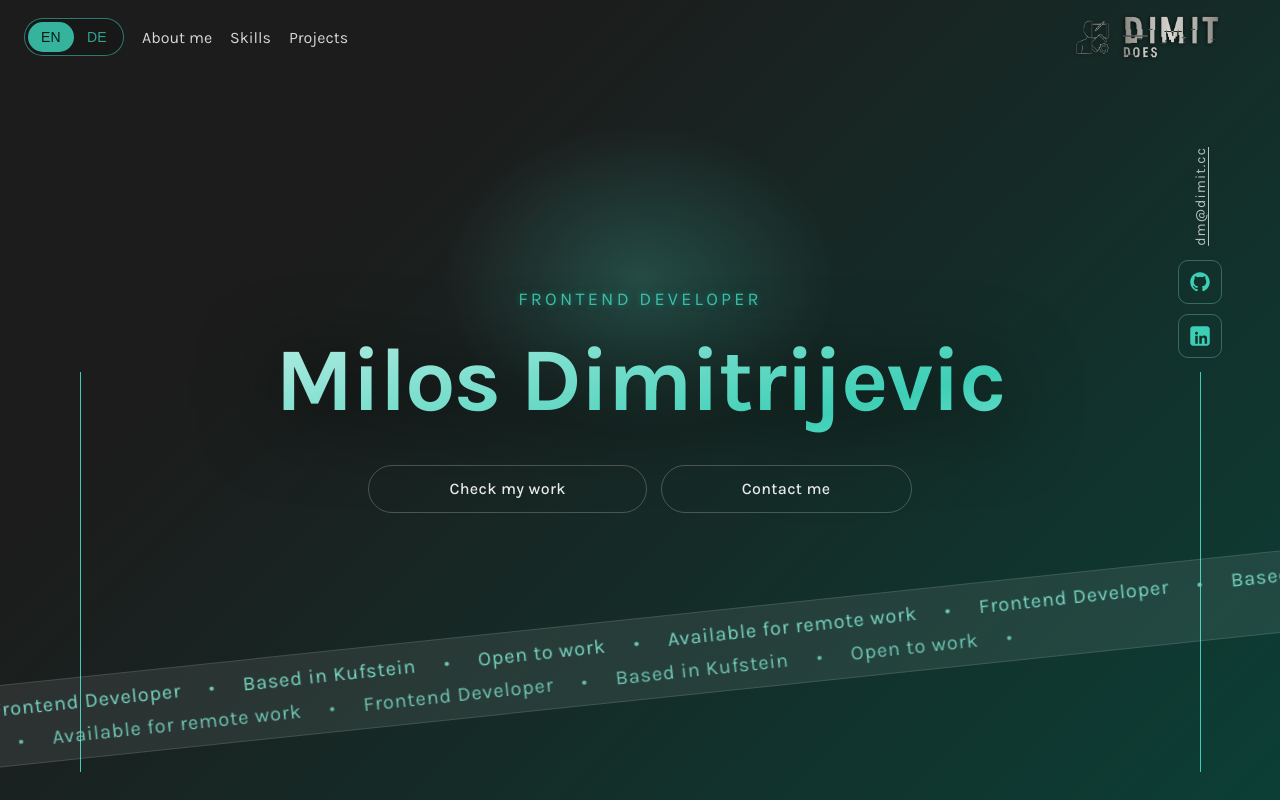
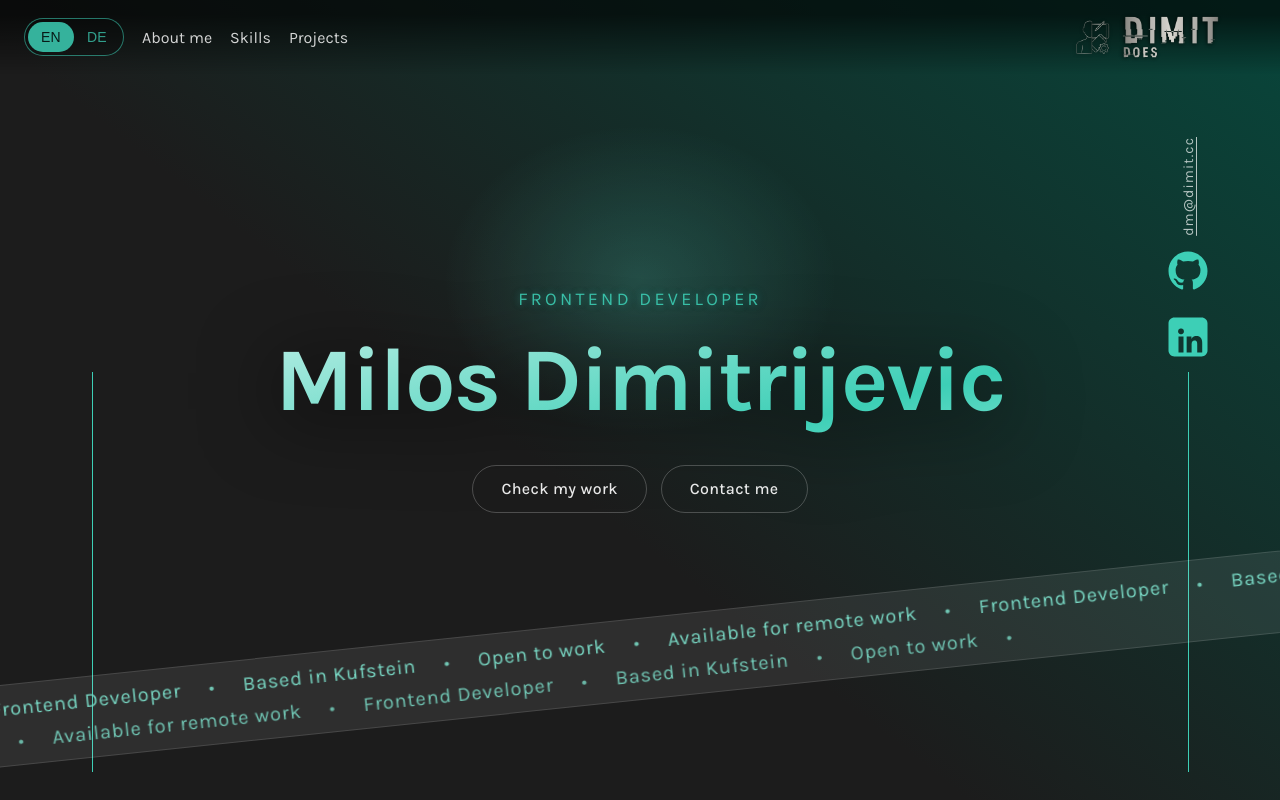
Before and after one commit to milosdimi/angular-portfolio, an Angular app: page / in a window 1280 px wide. Shown: the top 800 px of the page. Built offline with nearby package versions, Linux system fonts and the light colour scheme.

Commit message:
fine tuning header, hero

```diff
--- a/src/app/app.routes.ts
+++ b/src/app/app.routes.ts
@@ -8,7 +8,5 @@ export const routes: Routes = [
   { path: '', component: HomeComponent, pathMatch: 'full' },
   { path: 'impressum', component: ImprintComponent, title: 'Impressum' },
   { path: 'datenschutz', component: PrivacyComponent, title: 'Datenschutz' },
-
-  // redirect unknown routes to home
   { path: '**', redirectTo: '' },
 ];
--- a/src/app/core/header/header.component.scss
+++ b/src/app/core/header/header.component.scss
@@ -7,8 +7,30 @@
   padding: 18px 0;
   background: transparent;
 
-  /* optional: wenn du später willst, dass Header bei Scroll etwas Glas-Effekt bekommt */
-  /* backdrop-filter: blur(8px); */
+  &::before {
+    content: "";
+    position: absolute;
+    inset: 0;
+    pointer-events: none;
+
+    background: linear-gradient(
+      to bottom,
+      rgba(0, 0, 0, 0.62) 0%,
+      rgba(0, 0, 0, 0.62) 20%,
+      rgba(0, 0, 0, 0) 100%
+    );
+
+  }
+
+  &::after {
+    content: "";
+    position: absolute;
+    left: 0;
+    right: 0;
+    bottom: -1px;
+    pointer-events: none;
+    background: rgba(255, 255, 255, 0.08);
+  }
 }
 
 .header__inner {
@@ -50,7 +72,9 @@
   letter-spacing: 0.02em;
 
   cursor: pointer;
-  transition: background var(--t-fast, 120ms), color var(--t-fast, 120ms),
+  transition:
+    background var(--t-fast, 120ms),
+    color var(--t-fast, 120ms),
     transform var(--t-fast, 120ms);
 }
 
@@ -116,7 +140,9 @@
   width: auto;
   display: block;
   opacity: 0.98;
-  transition: transform var(--t-fast, 120ms), filter var(--t-fast, 120ms);
+  transition:
+    transform var(--t-fast, 120ms),
+    filter var(--t-fast, 120ms);
 }
 
 .logo:hover img {
--- a/src/app/pages/home/sections/hero/hero.component.scss
+++ b/src/app/pages/home/sections/hero/hero.component.scss
@@ -4,7 +4,7 @@
   display: grid;
   place-items: center;
   overflow: hidden;
-
+  background: linear-gradient(38deg, var(--bg-0) 42%, var(--bg-1) 100%);
   --mx: 50%;
   --my: 35%;
 }
@@ -109,7 +109,7 @@
 
 .btn {
   height: 46px;
-  padding: 0 32px;
+
   border-radius: 999px;
   border: 1px solid var(--border);
   display: inline-flex;
@@ -141,7 +141,7 @@
 
   .btn__text-inner,
   .btn__text-duplicate {
-    padding: 0 48px;
+    padding: 0 28px;
     font-weight: 500;
     letter-spacing: 0.02em;
   }
@@ -158,7 +158,7 @@
     box-shadow: 0 0 20px rgba(61, 207, 182, 0.2);
 
     .btn__text {
-      animation: marqueeSlide 4s linear infinite;
+      animation: marqueeSlide 3s linear infinite;
     }
   }
 }
@@ -185,12 +185,12 @@
 }
 
 .hero__left {
-  left: 52px;
+  left: 64px;
   justify-items: center;
 }
 
 .hero__right {
-  right: 52px;
+  right: 64px;
   justify-items: center;
 }
 
@@ -214,23 +214,15 @@
 /* Social buttons (two-svg hover swap) */
 .icons {
   display: grid;
-  gap: 10px;
+  gap: 24px;
 }
 
 .social {
   position: relative;
   width: 42px;
   height: 42px;
-  border-radius: 10px;
-  border: 1px solid rgba(120, 215, 195, 0.35);
   display: grid;
   place-items: center;
-
-  transition:
-    transform var(--t-fast),
-    background var(--t-fast),
-    border-color var(--t-fast),
-    box-shadow var(--t-fast);
 }
 
 .social:hover {
@@ -242,8 +234,8 @@
 
 .social__icon {
   position: absolute;
-  width: 24px;
-  height: 24px;
+  width: 48px;
+  height: 48px;
   transition: opacity var(--t-fast);
 }
 
--- a/src/styles.scss
+++ b/src/styles.scss
@@ -1,4 +1,3 @@
-
 code,
 .mono {
   font-family: "Fira Code", ui-monospace, monospace;
@@ -23,7 +22,7 @@ code,
 body {
   margin: 0;
   color: var(--text);
-  background: linear-gradient(135deg, var(--bg-0) 23%, var(--bg-1) 100%);
+  background: var(--bg-0);
   font-family: "Karla", system-ui, sans-serif;
 }
 
```
